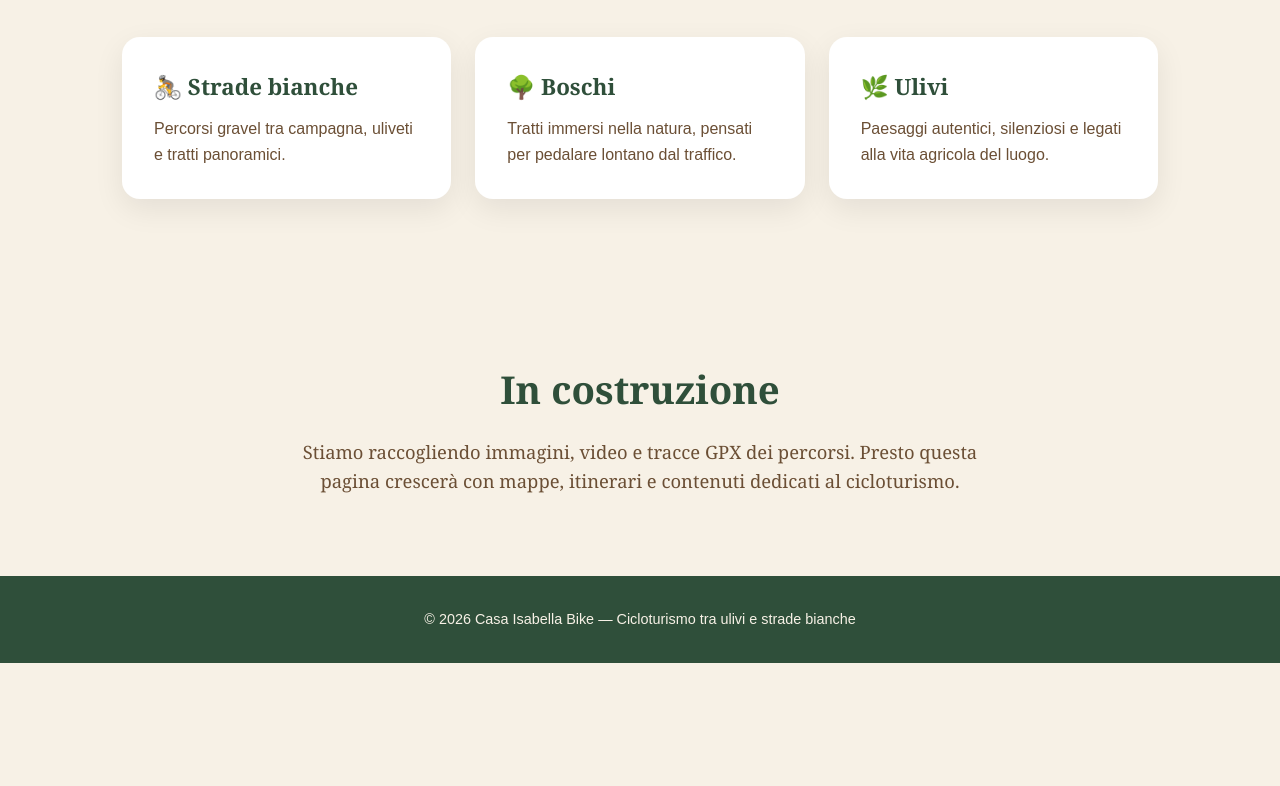
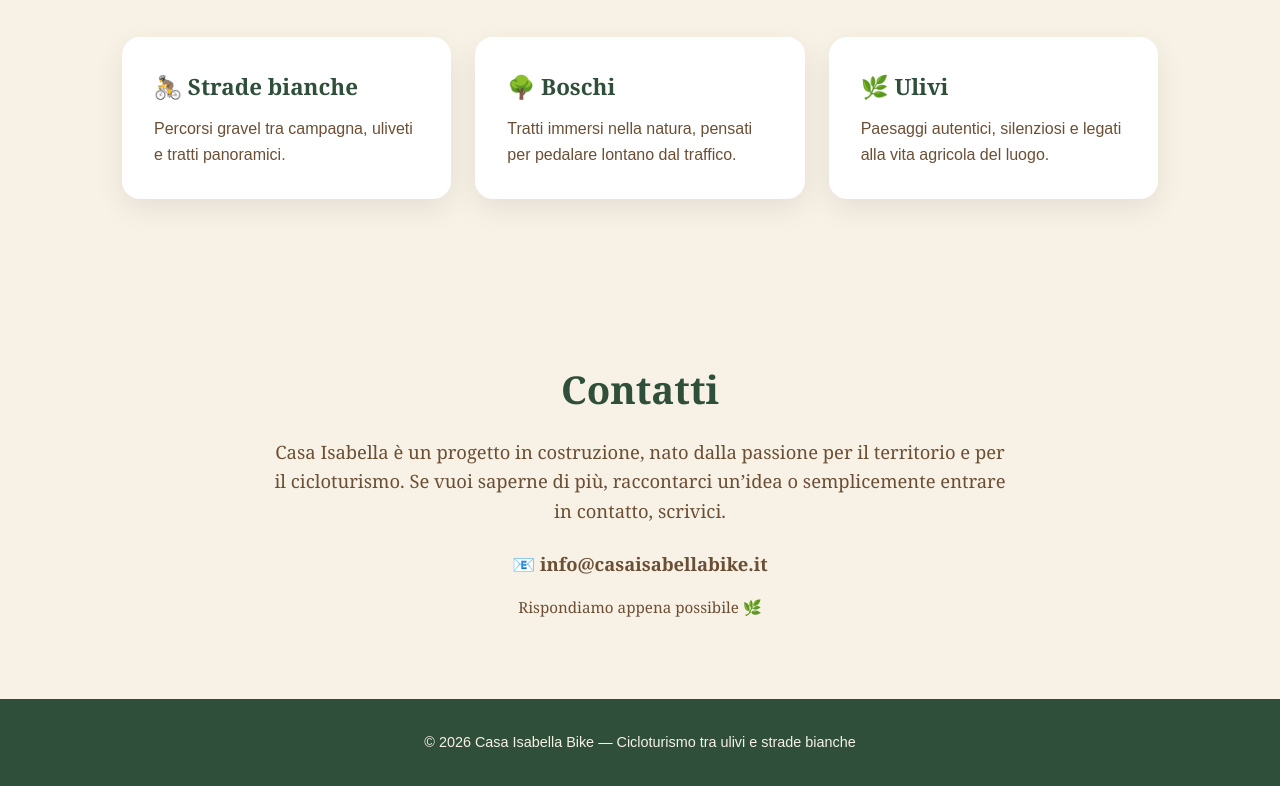
Before and after one commit to giovanniguasti/casaisabellabike, a plain HTML site: page index.html in a window 1280 px wide. Shown: the part 1270-2056 px from the top of the page. Before the commit the page ends 1933 px from the top, so only its background shows below. Drawn offline with Linux system fonts and the light colour scheme.

Commit message:
let's start

```diff
--- a/index.html
+++ b/index.html
@@ -215,13 +215,22 @@
   </section>
 
   <section id="contatti" class="intro">
-    <h2>In costruzione</h2>
+    <h2>Contatti</h2>
+
     <p>
-      Stiamo raccogliendo immagini, video e tracce GPX dei percorsi.
-      Presto questa pagina crescerà con mappe, itinerari e contenuti dedicati al cicloturismo.
+      Casa Isabella è un progetto in costruzione, nato dalla passione per il territorio
+      e per il cicloturismo. Se vuoi saperne di più, raccontarci un’idea o semplicemente
+      entrare in contatto, scrivici.
+    </p>
+
+    <p style="margin-top: 1.5rem; font-weight: bold;">
+      📧 info@casaisabellabike.it
+    </p>
+
+    <p style="margin-top: 1rem; font-size: 0.95rem; color: #6b4f35;">
+      Rispondiamo appena possibile 🌿
     </p>
   </section>
-
   <footer>
     © 2026 Casa Isabella Bike — Cicloturismo tra ulivi e strade bianche
   </footer>
```
